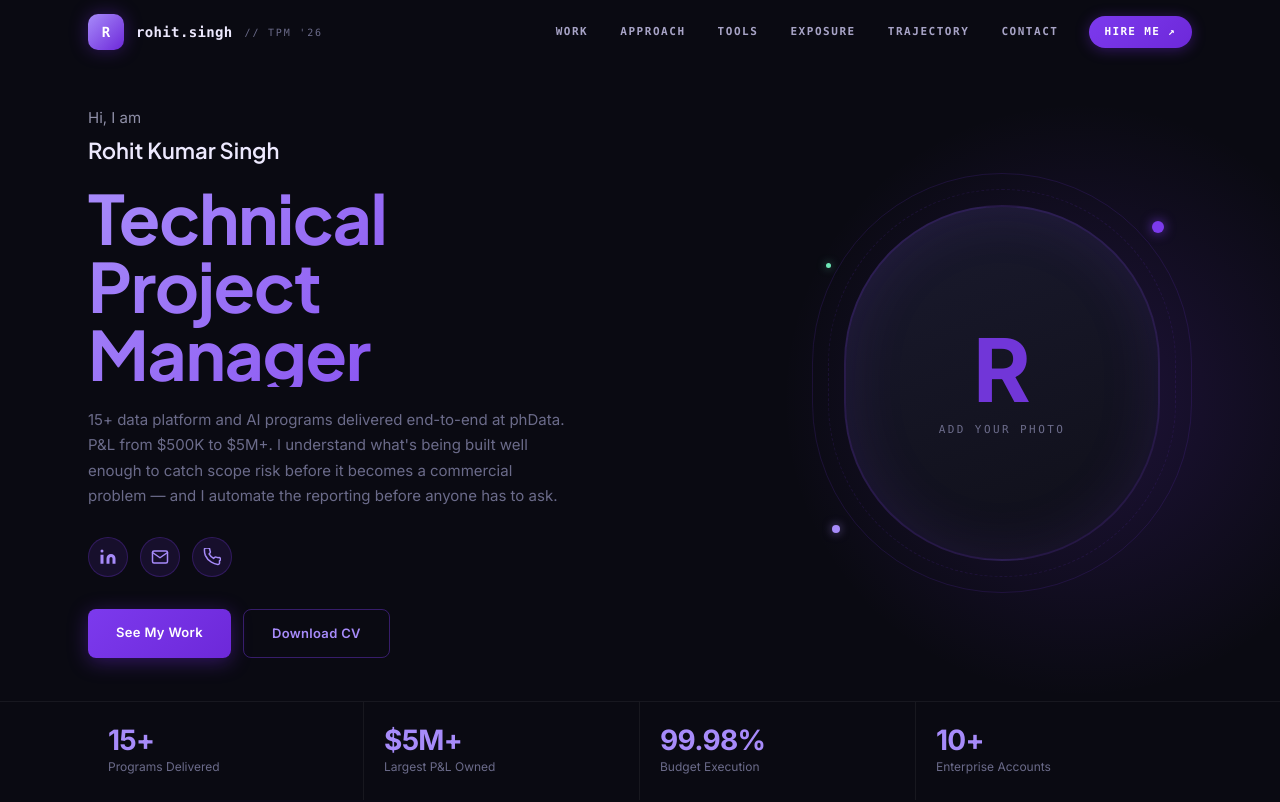
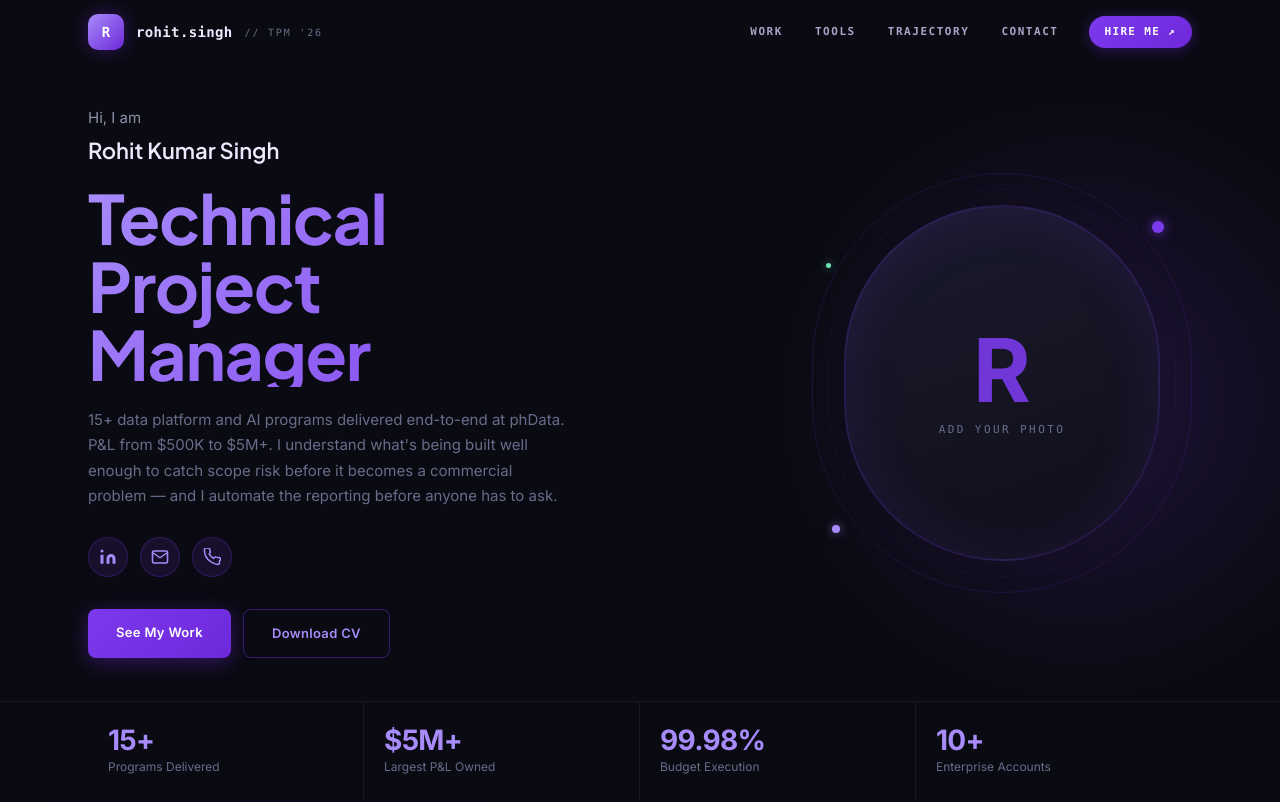
Before and after one commit to rohit19982026/My-Portfolio-Website, a Next.js app: page / in a window 1280 px wide. Shown: the top 802 px of the page. Built offline with nearby package versions, Linux system fonts and the light colour scheme.

Commit message:
remove: delete Approach section — redundant, clichéd, repeats case study content

```diff
--- a/src/app/page.tsx
+++ b/src/app/page.tsx
@@ -1,6 +1,5 @@
 import Hero from "@/components/Hero";
 import Work from "@/components/Work";
-import Approach from "@/components/Approach";
 import ToolsBuilt from "@/components/ToolsBuilt";
 import Trajectory from "@/components/Trajectory";
 import Contact from "@/components/Contact";
@@ -11,7 +10,6 @@ export default function Home() {
     <>
       <Hero />
       <Work />
-      <Approach />
       <ToolsBuilt />
       <Trajectory />
       <Contact />
--- a/src/components/Navbar.tsx
+++ b/src/components/Navbar.tsx
@@ -4,9 +4,7 @@ import { useState, useEffect } from "react";
 
 const links = [
   { label: "Work",       href: "#work" },
-  { label: "Approach",   href: "#approach" },
   { label: "Tools",      href: "#tools" },
-  { label: "Exposure",   href: "#exposure" },
   { label: "Trajectory", href: "#trajectory" },
   { label: "Contact",    href: "#contact" },
 ];
```
